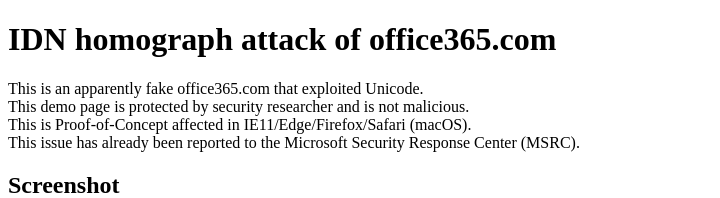
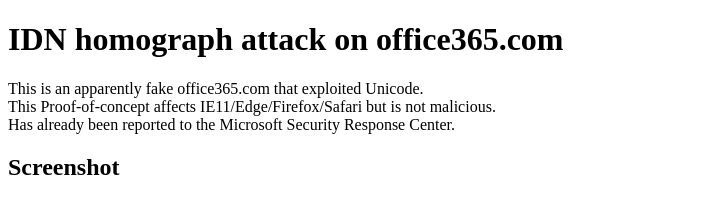
Before and after one commit to reinforchu/office365.com, a plain HTML site: page index.html in a window 1280 px wide. Shown: the top 198 px of the page, without its empty margins (0-720 px from the left). Drawn offline with Linux system fonts and the light colour scheme.

Commit message:
Update file

```diff
--- a/index.html
+++ b/index.html
@@ -5,15 +5,15 @@
         <meta http-equiv="cache-control" content="no-cache, no-store">
         <meta http-equiv="pragma" content="no-cache">
         <meta name="expires" content="0">
-        <meta name="description" content="IDN homograph attack of office365.com">
+        <meta name="description" content="IDN homograph attack on office365.com">
+        <meta name="keywords" content="Security,Cybersecurity,IDN,homograph">
         <title>office365</title>
     </head>
     <body>
-        <h1>IDN homograph attack of office365.com</h1>
+        <h1>IDN homograph attack on office365.com</h1>
         <p>This is an apparently fake office365.com that exploited Unicode.<br>
-        This demo page is protected by security researcher and is not malicious.<br>
-        This is Proof-of-Concept affected in IE11/Edge/Firefox/Safari (macOS).<br>
-        This issue has already been reported to the Microsoft Security Response Center (MSRC).</p>
+        This Proof-of-concept affects IE11/Edge/Firefox/Safari but is not malicious.<br>
+        Has already been reported to the Microsoft Security Response Center.</p>
         <h2>Screenshot</h2>
         <img src="./Capture.PNG">
     </body>
```
Also changed, not shown: Capture.PNG, robots.txt (added).
